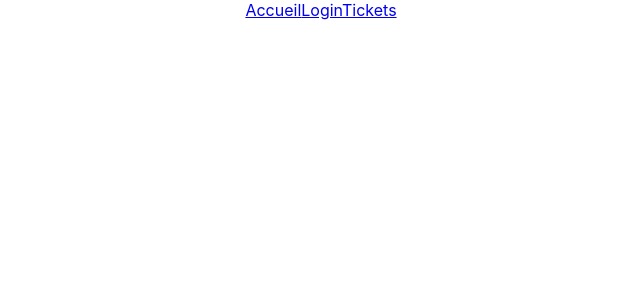
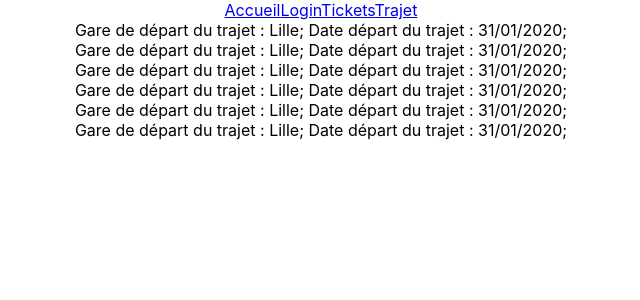
Before and after one commit to Wellindark/jsTrain, a React (Create React App) app: page /trajet in a window 1280 px wide. Shown: the top 300 px of the page, without its empty margins (319-959 px from the left). Built offline with nearby package versions, Linux system fonts and the light colour scheme.

Commit message:
Created hard tickets to render
Création des tickets en dur pour l'afficher dans le composant ListeTickets

```diff
--- a/package.json
+++ b/package.json
@@ -6,8 +6,11 @@
     "@testing-library/jest-dom": "^4.2.4",
     "@testing-library/react": "^9.4.0",
     "@testing-library/user-event": "^7.2.1",
+    "@types/react-router-dom": "^5.1.3",
+    "node-fetch": "^2.6.0",
     "react": "^16.12.0",
     "react-dom": "^16.12.0",
+    "react-router-dom": "latest",
     "react-scripts": "3.3.0"
   },
   "scripts": {
--- a/src/App.js
+++ b/src/App.js
@@ -1,8 +1,11 @@
 import React, {useState} from 'react';
 import {BrowserRouter as Router,Link,Route,Switch} from 'react-router-dom';
 import Login from './login';
+import Tickets from './tickets';
 import logo from './logo.svg';
 import './App.css';
+import Trajet from './trajet';
+import ListeTickets from "./listeTickets";
 
 export function App() {
   const [isLogged, setIsLogged] = useState();
@@ -13,11 +16,11 @@ export function App() {
         <Link to="/">Accueil</Link>
         <Link to="/login">Login</Link>
         <Link to="/tickets">Tickets</Link>
+        <Link to="/trajet">Trajet</Link>
         <Switch>
-          <Route path="/login">
-            <Login/>
-          </Route>
-          <Route exact path={"/"}></Route>
+          <Route exact path="/login" component={Login}/>
+          <Route exact path="/tickets" component={Tickets}/>
+          <Route exact path="/trajet" component={ListeTickets}/>
         </Switch>
       </Router>
     </div>
--- /dev/null
+++ b/src/listeTickets.tsx
@@ -0,0 +1,21 @@
+import React, {Component} from "react";
+import Trajet, {Ticket} from "./trajet";
+
+
+export default class ListeTickets extends Component<Ticket,any>{
+    tickets :Ticket[] = [
+        {gareArrive: 'Paris', gareDepart:'Lille',dateDepart:'31/01/2020'},
+        {gareArrive: 'Paris', gareDepart:'Lille',dateDepart:'31/01/2020'},
+        {gareArrive: 'Paris', gareDepart:'Lille',dateDepart:'31/01/2020'},
+        {gareArrive: 'Paris', gareDepart:'Lille',dateDepart:'31/01/2020'},
+        {gareArrive: 'Paris', gareDepart:'Lille',dateDepart:'31/01/2020'},
+        {gareArrive: 'Paris', gareDepart:'Lille',dateDepart:'31/01/2020'},
+        ];
+
+    generateList(){
+       return this.tickets.map((ticket)=>{return <Trajet gareDepart={ticket.gareDepart} gareArrive={ticket.gareArrive} dateDepart={ticket.dateDepart}></Trajet>})
+    }
+    render(){
+        return this.generateList()
+    }
+}
--- a/src/login.tsx
+++ b/src/login.tsx
@@ -1,5 +1,7 @@
 import React, {Component, useState} from 'react';
 import ReactDom from 'react-dom';
+import {Redirect, useHistory} from 'react-router-dom';
+
 
 
 export default class LoginForm extends Component<any,any>{
@@ -22,17 +24,25 @@ export default class LoginForm extends Component<any,any>{
         console.log(this.state.password);
     }
 
-    public LoginSubmit(email:string, password:string) {
-
+    async LoginSubmit(email:string, password:string) {
+        const history = useHistory()
         const url = "https://reqres.in/api/login"
         const data = {email: this.state.email, password: this.state.password}
-        fetch(url, {
+        const fetchApi = await fetch(url, {
             method: 'POST',
             body: JSON.stringify(data),
             headers: {'Content-Type': 'application/json'}
         })
             .catch(error => console.error('Error:', error))
-            .then(response => console.log('Success:', response))
+            if(fetchApi ==null){
+                return;
+            }
+
+        const fetchApiToJson = await fetchApi.json()
+        history.push('/tickets')
+
+
+
     }
 
     render(){
--- a/src/mestickets.tsx
+++ b/src/mestickets.tsx
@@ -0,0 +1,5 @@
+import {Component} from "react";
+
+export class MesTickets extends Component<any,any> {
+
+}
--- a/src/reduction.tsx
+++ b/src/reduction.tsx
@@ -0,0 +1,5 @@
+import {Component} from "react";
+
+export class Reduction extends Component<any,any> {
+
+}
--- a/src/tickets.tsx
+++ b/src/tickets.tsx
@@ -1,5 +1,35 @@
 import {Component} from "react";
+import React from "react";
+import {recherche} from "./utils/recherche";
 
-export class Tickets extends Component<any,any> {
+export default class Tickets extends Component<any,any> {
+    constructor(props : any,context : any){
+        super(props,context);
+        this.state ={
+            gareDepart : '',
+            gareArrivee : '',
+
+        };
+    }
+    async onChangeInput(e:any){
+        let gares =await recherche(e.target.value) || [];
+
+    }
+
+    async onChangeGareDepart(e:any){
+        this.setState({gareDepart: e.target.value});
+    }
+
+    async onChangeGareArrivee(e:any){
+        this.setState({gareArrivee : e.target.value});
+    }
+
+    render(){
+        return <div style={{width: "18rem"}}>
+            <h4>Recherche de gare</h4>
+            <input type="search" className="form-control" aria-label="Default" aria-describedby="inputGroup-sizing-default" defaultValue={this.state.gareDepart} onChange={(e:any)=>this.onChangeGareDepart(e)}/>
+            <input type="search" className="form-control" aria-label="Default" aria-describedby="inputGroup-sizing-default" defaultValue={this.state.gareArrivee} onChange={(e:any) => this.onChangeGareArrivee(e)}/>
+        </div>;
+    };
 
 }
--- /dev/null
+++ b/src/trajet.tsx
@@ -0,0 +1,18 @@
+import React, {Component} from "react";
+
+export interface Ticket {
+    gareDepart : string;
+    gareArrive : string;
+    dateDepart : string;
+}
+export default class Trajet extends Component<Ticket,any>{
+
+    render(){
+        return <div>
+            Gare de départ du trajet : {this.props.gareDepart};
+            Date départ du trajet : {this.props.dateDepart};
+
+        </div>
+    };
+
+}
--- /dev/null
+++ b/src/utils/recherche.tsx
@@ -0,0 +1,9 @@
+const fetch =require('node-fetch');
+
+export async function recherche(query : string) {
+    let reponseApiSncf = await fetch(`https://ressources.data.sncf.com/api/records/1.0/search/?dataset=referentiel-gares-voyageurs&q=${query}`).catch((error :any) => console.log(error));
+    let jsonReponseSncf = await reponseApiSncf.json().catch((error : any) => {console.log(error)});
+    return jsonReponseSncf.records.map(function(gare : any) {
+        return gare.fields.gare_ut_libelle;
+    });
+}
```
Also changed, not shown: 1 other file (tests, documents, lock files or other folders).
